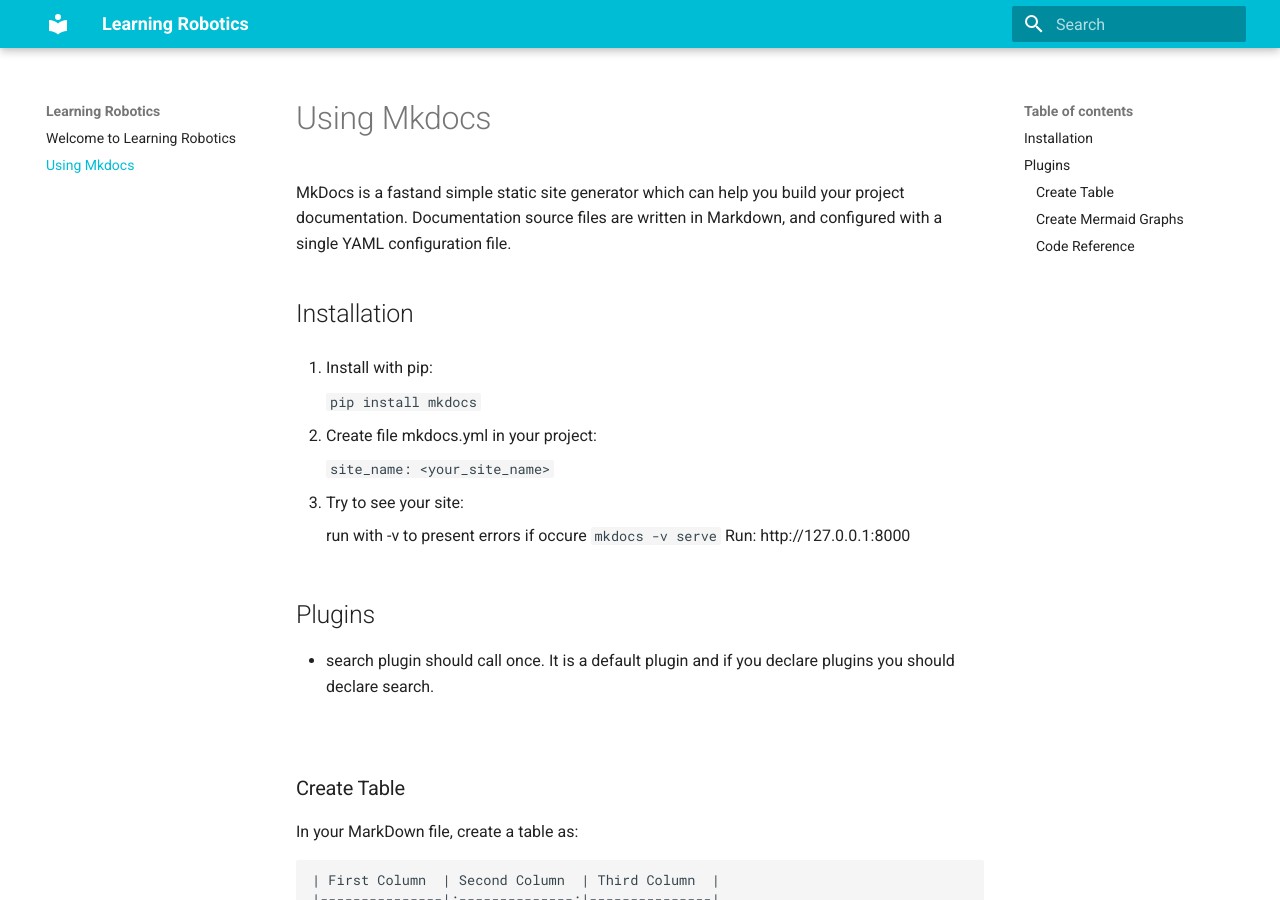
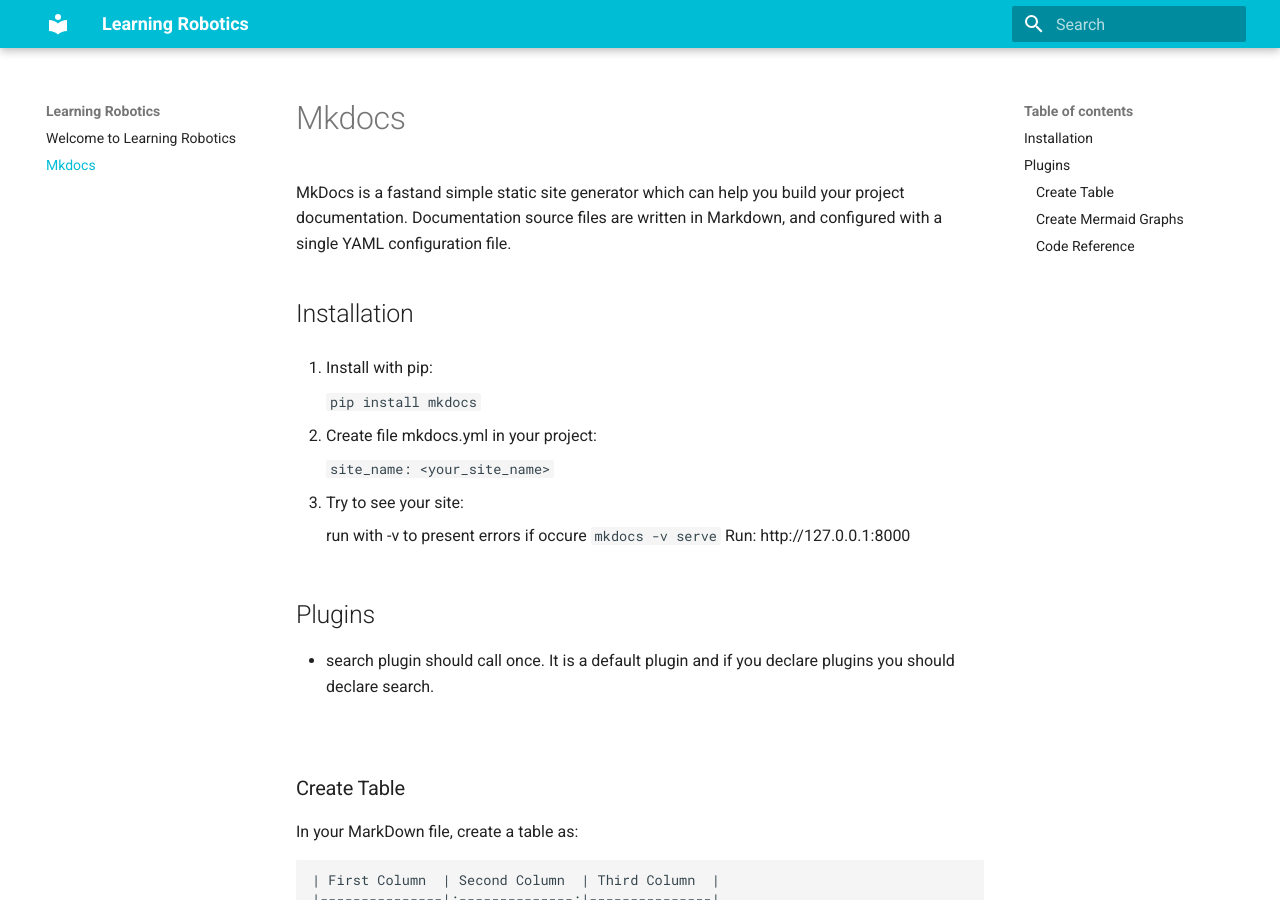
Before and after one commit to robokal/robokal-docs, an MkDocs documentation site: the page built from docs/mkdocs.md, in a window 1280 px wide and 900 px high. Built offline with MkDocs 1.6.1 and Material for MkDocs 9.7.7, drawn with Linux system fonts in a browser that asks for light colours.

Commit message:
Update mkdocs.md

```diff
--- a/docs/mkdocs.md
+++ b/docs/mkdocs.md
@@ -1,4 +1,4 @@
-# Using Mkdocs
+# Mkdocs
 
 MkDocs is a fastand simple static site generator which can help you build your project documentation. Documentation source files are written in Markdown, and configured with a single YAML configuration file.
 
```
